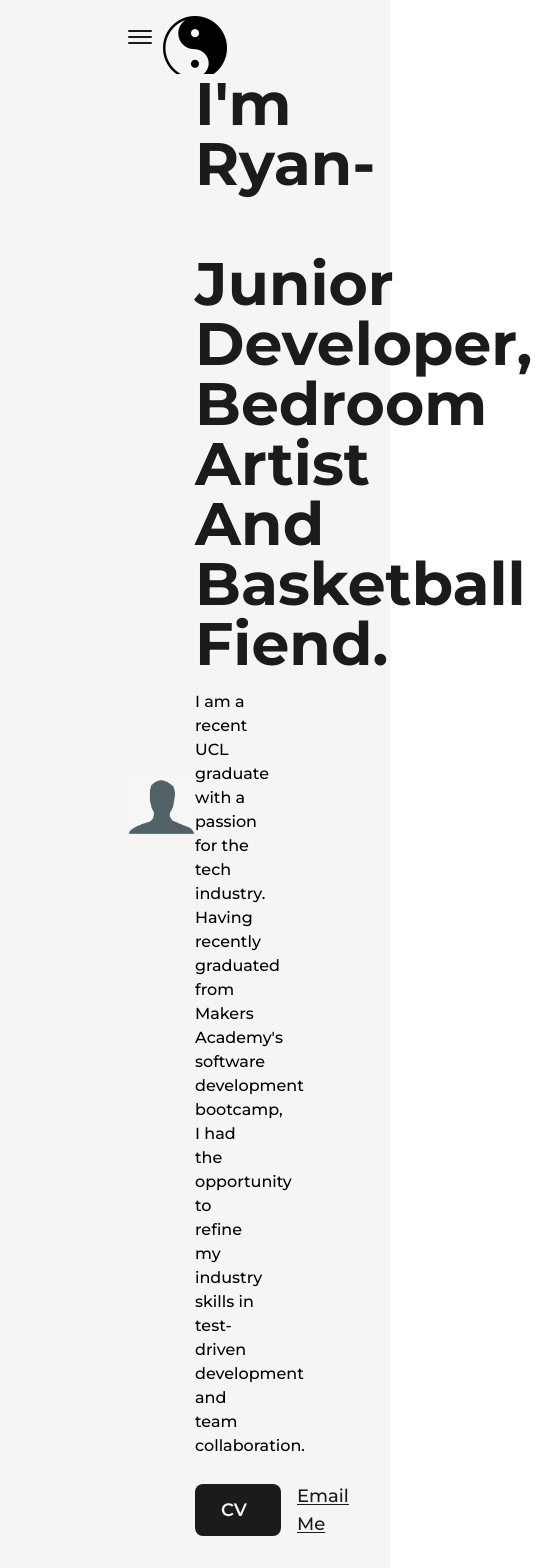
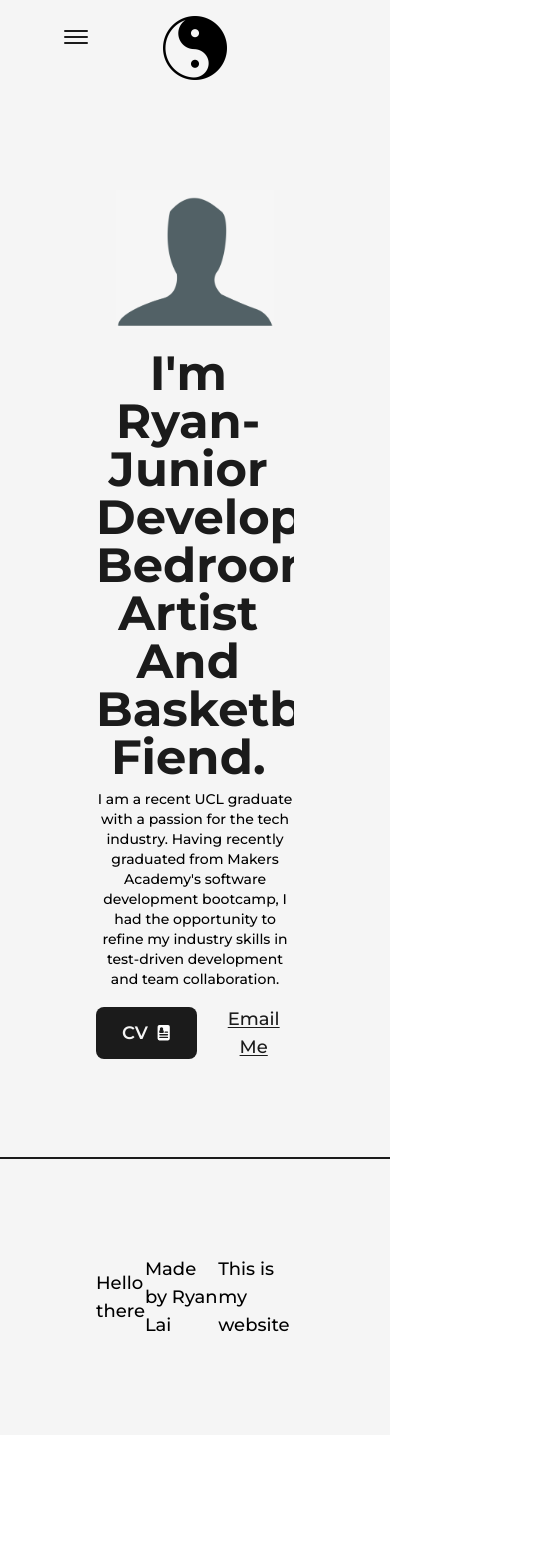
Before and after one commit to forreya/personal-website, a Next.js app: page / in a window 390 px wide. Shown: the top 1568 px of the page, 549 px wide, since content can reach past the window. After the commit the page ends 1435 px from the top, so only its background shows below. Built offline with nearby package versions, Linux system fonts and the light colour scheme.

Commit message:
Changes to responsivity of various page elements

```diff
--- a/src/components/AnimatedText.jsx
+++ b/src/components/AnimatedText.jsx
@@ -29,7 +29,8 @@ const singleWord = {
 
 const AnimatedText = ({text, className=""}) => {
   return (
-    <div className="">
+    <div className="w-full mx-auto py-2 flex items-center justify-center text-center first-letter first-letter
+    overflow-hidden sm:py-0">
       <motion.h1 className={`inline-block w-full text-dark font-bold capitalize text-8xl ${className}`}
       variants={quote}
       initial="initial"
--- a/src/components/Layout.jsx
+++ b/src/components/Layout.jsx
@@ -1,7 +1,7 @@
 
 const Layout = ({children, className=""}) => {
   return (
-    <div className={`w-full h-full inline-block z-0 bg-light p-32 ${className}`}>
+    <div className={`w-full h-full inline-block z-0 bg-light p-32 xl:p-24 lg:p-16 md:p-12 sm:p-8 ${className}`}>
       {children}
     </div>
   )
--- a/src/components/NavBar.jsx
+++ b/src/components/NavBar.jsx
@@ -51,15 +51,15 @@ const NavBar = () => {
 
   return (
     <header
-      className="w-full px-32 py-8 font-medium flex items-center justify-between text-dark relative"
+      className="w-full px-32 py-8 font-medium flex items-center justify-between text-dark relative z-10 lg:px-16 md:px-12 sm:px-8"
     >
-      <button className="flex-col justify-center items-center hidden lg:flex" onClick={handleClick}>
+      <button className="flex-col justify-center items-center hidden xl:flex" onClick={handleClick}>
         <span className={`bg-dark block transition-all duration-300 ease-out h-0.5 w-6 rounded-sm ${isOpen ? 'rotate-45 translate-y-1' : '-translate-y-0.5'}`}></span>
         <span className={`bg-dark block transition-all duration-300 ease-out h-0.5 w-6 rounded-sm my-0.5 ${isOpen ? 'opacity-0' : 'marker:opacity-100'}`}></span>
         <span className={`bg-dark block transition-all duration-300 ease-out h-0.5 w-6 rounded-sm ${isOpen ? '-rotate-45 -translate-y-1' : 'translate-y-0.5'}`}></span>
       </button>
 
-      <div className="w-full flex justify-between items-center lg:hidden">
+      <div className="w-full flex justify-between items-center xl:hidden">
         <nav>
           <CustomLink href="/" title="Home" className="mr-4"/>
           <CustomLink href="/about-me" title="About Me" className="mx-4"/>
--- a/src/pages/index.js
+++ b/src/pages/index.js
@@ -15,24 +15,26 @@ export default function Home() {
         <meta name="description" content="Generated by create next app" />
       </Head>
       <main className='flex items-center text-dark-full min-h-screen'>
-        <Layout className='pt-0'>
-          <div className='flex items-center justify-between w-full'>
-            <div className='w-1/2'>
-              <Image src={profilePic} alt="Ryan Lai" className='w-full h-auto'
+        <Layout className='pt-0 md:p-16 sm:pt-8'>
+          <div className='flex items-center justify-between w-full lg:flex-col'>
+            <div className='w-1/2 md:w-full p-5'>
+              <Image src={profilePic} alt="Ryan Lai" className='w-full h-auto md:inline-block md:w-full lg:w-full'
               priority
               sizes="(max-width: 768px) 100vw,
               (max-width: 1200px) 50vw,
               50vw"
               />
             </div>
-            <div className='w-1/2 flex flex-col self-center'>
-              <AnimatedText text="I'm Ryan- Junior Developer, Bedroom Artist and Basketball Fiend." className='!text-6xl !text-left'/>
-              <p className='my-4 text-base font-medium'>
+            <div className='w-1/2 flex flex-col self-center lg:w-full lg:text-center'>
+              <AnimatedText text="I'm Ryan- Junior Developer, Bedroom Artist and Basketball Fiend." className='!text-6xl !text-left
+              xl:!text-5xl lg:!text-center lg:!text-6xl md:!text-5xl sm:!text-3xl'
+              />
+              <p className='my-2 text-base font-medium md:text-sm sm:text-xs'>
                 I am a recent UCL graduate with a passion for the tech industry.
                 Having recently graduated from Makers Academy's software development bootcamp,
                 I had the opportunity to refine my industry skills in test-driven development and team collaboration.
               </p>
-              <div className='flex items-center self-start mt-2'>
+              <div className='flex items-center self-start mt-2 lg:self-center'>
                 <Link href="/dummy-cv.pdf" target={"_blank"}
                 className='flex items-center bg-dark text-light p-2.5 px-6 rounded-lg text-lg font-semibold
                 hover:bg-light hover:text-dark border-2 border-solid border-transparent hover:border-dark
```
